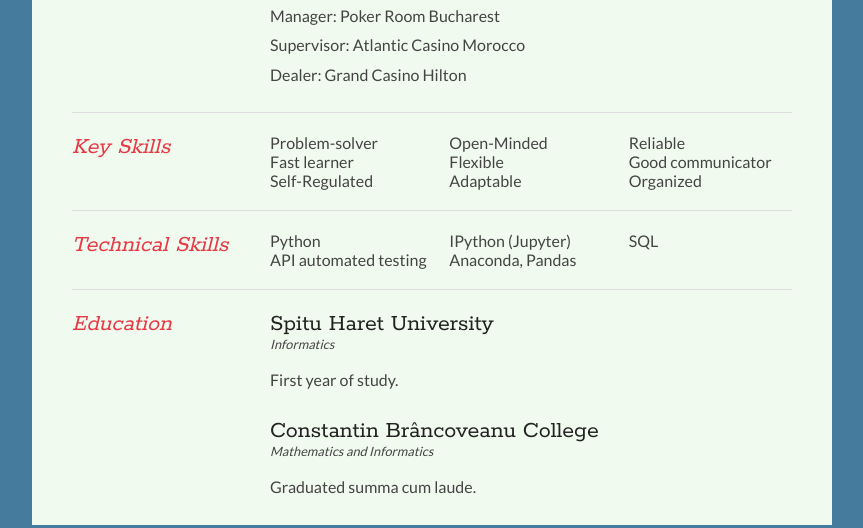
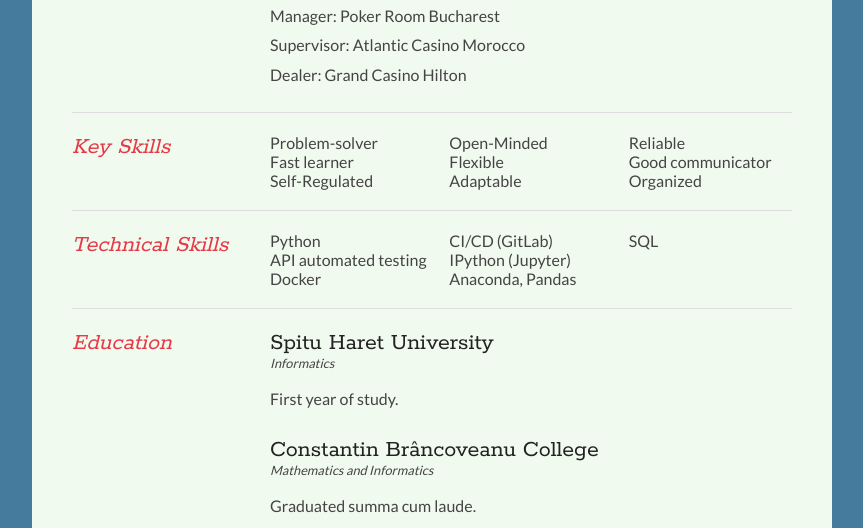
Before and after one commit to xtakacsx/resume_django, a Django app: page / in a window 1280 px wide. Shown: the part 1461-1989 px from the top of the page, without its empty margins (208-1071 px from the left). Run offline with Django 3.2, Linux system fonts and the light colour scheme.

Commit message:
Add new keySkills

```diff
--- a/resumes/templates/index.html
+++ b/resumes/templates/index.html
@@ -155,6 +155,8 @@
                 <ul class="keySkills">
                     <li>Python</li>
                     <li>API automated testing</li>
+                    <li>Docker</li>
+                    <li>CI/CD (GitLab)</li>
                     <li>IPython (Jupyter)</li>
                     <li>Anaconda, Pandas</li>
                     <li>SQL</li>
@@ -192,20 +194,13 @@
 var gaJsHost = (("https:" == document.location.protocol) ? "https://ssl." : "http://www.");
 document.write(unescape("%3Cscript src='" + gaJsHost + "google-analytics.com/ga.js' type='text/javascript'%3E%3C/script%3E"));
 
+</script>
 
-
-
-
-</script>
 <script type="text/javascript">
 var pageTracker = _gat._getTracker("UA-3753241-1");
 pageTracker._initData();
 pageTracker._trackPageview();
 
-
-
-
-
 </script>
 </body>
 </html>
```
